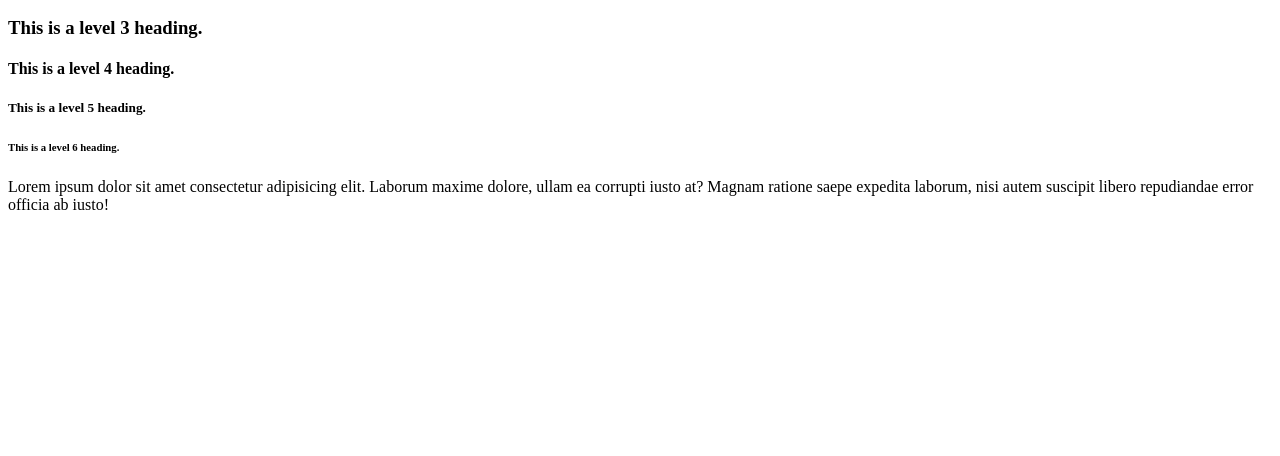
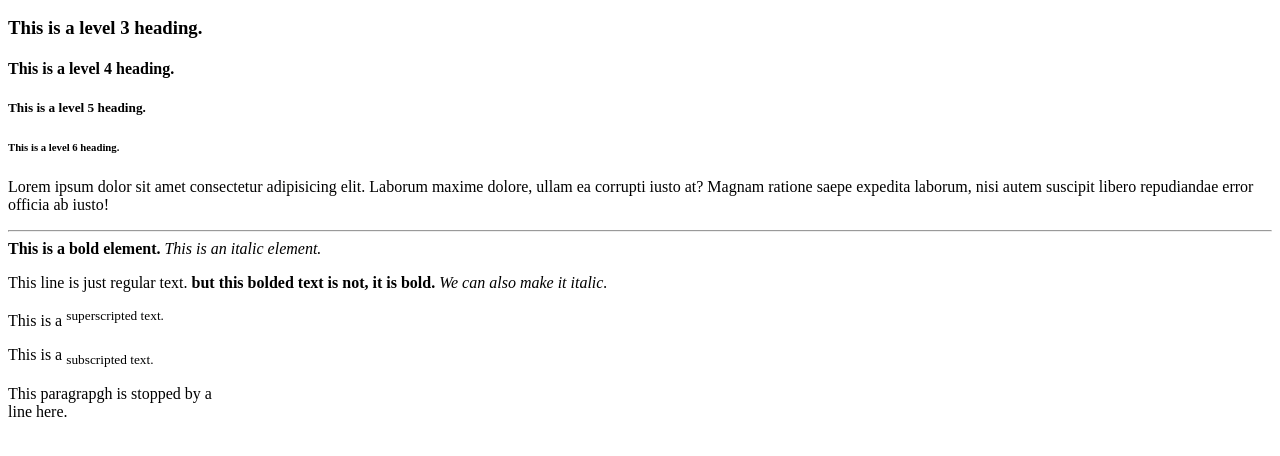
Before and after one commit to agrunauer/agrunauer.github.io, a plain HTML site: page 01-basic-html-elements/index.html in a window 1280 px wide. Shown: the part 110-566 px from the top of the page. Drawn offline with Linux system fonts and the light colour scheme.

Commit message:
basic html elements demo complete

```diff
--- a/01-basic-html-elements/index.html
+++ b/01-basic-html-elements/index.html
@@ -19,5 +19,19 @@
             expedita laborum, nisi autem suscipit libero repudiandae error
             officia ab iusto!
         </p>
+        <hr>
+        <b>This is a bold element.</b>
+        <i>This is an italic element.</i>
+          <p>
+            This line is just regular text.
+            <b>but this bolded text is not, it is bold.</b>
+            <i>We can also make it italic.</i>
+        </p>
+        <p>This is a <sup>superscripted text.</sup></p>
+        <p>This is a <sub>subscripted text.</sub></p>
+        <p>
+            This paragrapgh is stopped by a<br>
+            line here.
+        </p>
     </body>
 </html>
```
